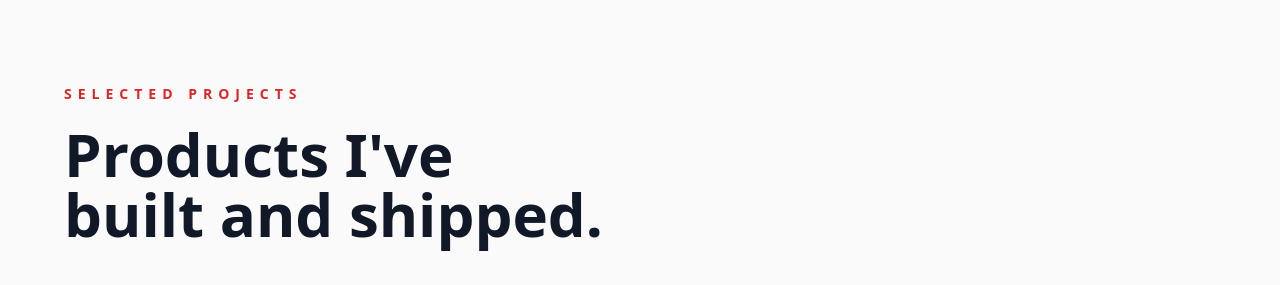
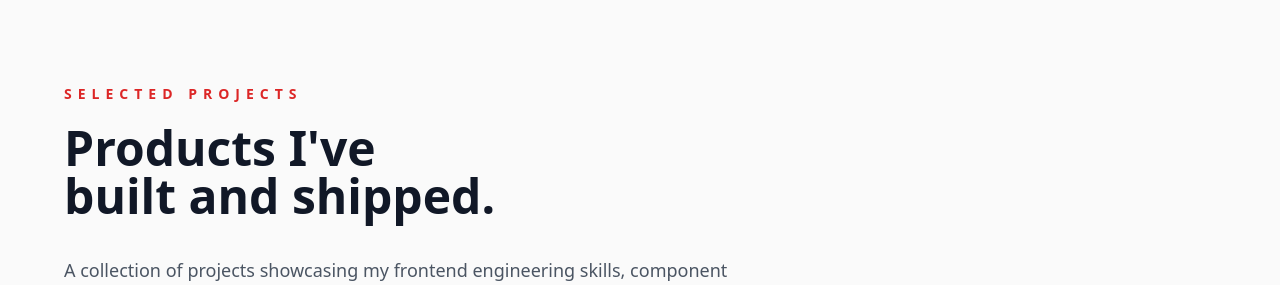
Before and after one commit to Tuhina-Paria/portfollio, a React (Vite) app: page / in a window 1280 px wide. Shown: the part 2040-2325 px from the top of the page. Built offline with nearby package versions, Linux system fonts and the light colour scheme.

Commit message:
update ui of  projects.jsx

```diff
--- a/src/components/Projects.jsx
+++ b/src/components/Projects.jsx
@@ -99,7 +99,7 @@ export default function Projects() {
             Selected Projects
           </p>
 
-          <h2 className="mt-5 text-5xl font-black leading-tight text-gray-900 lg:text-6xl">
+          <h2 className="mt-5 text-3xl font-black leading-tight text-gray-900 lg:text-5xl">
             Products I've
             <br />
             built and shipped.
```
